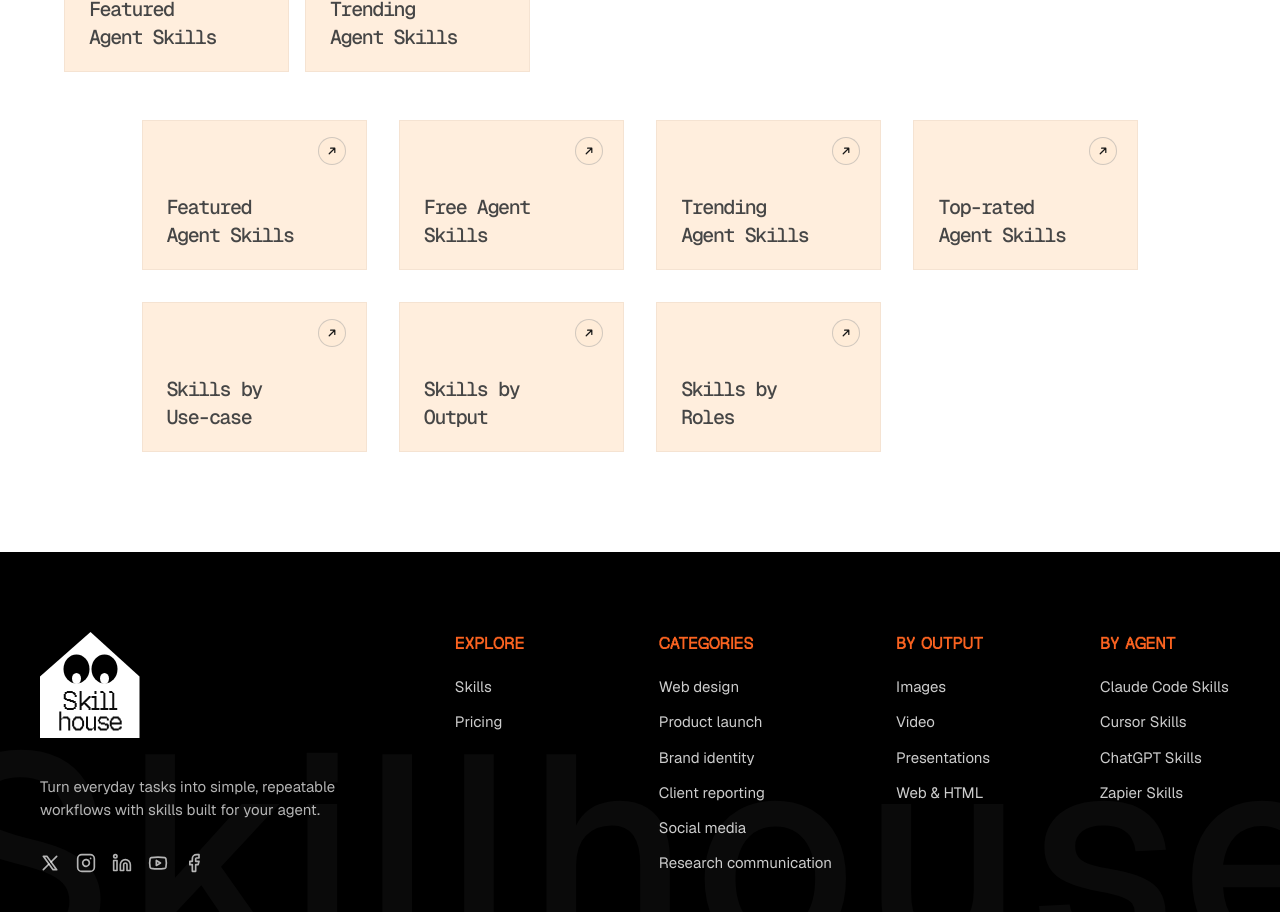
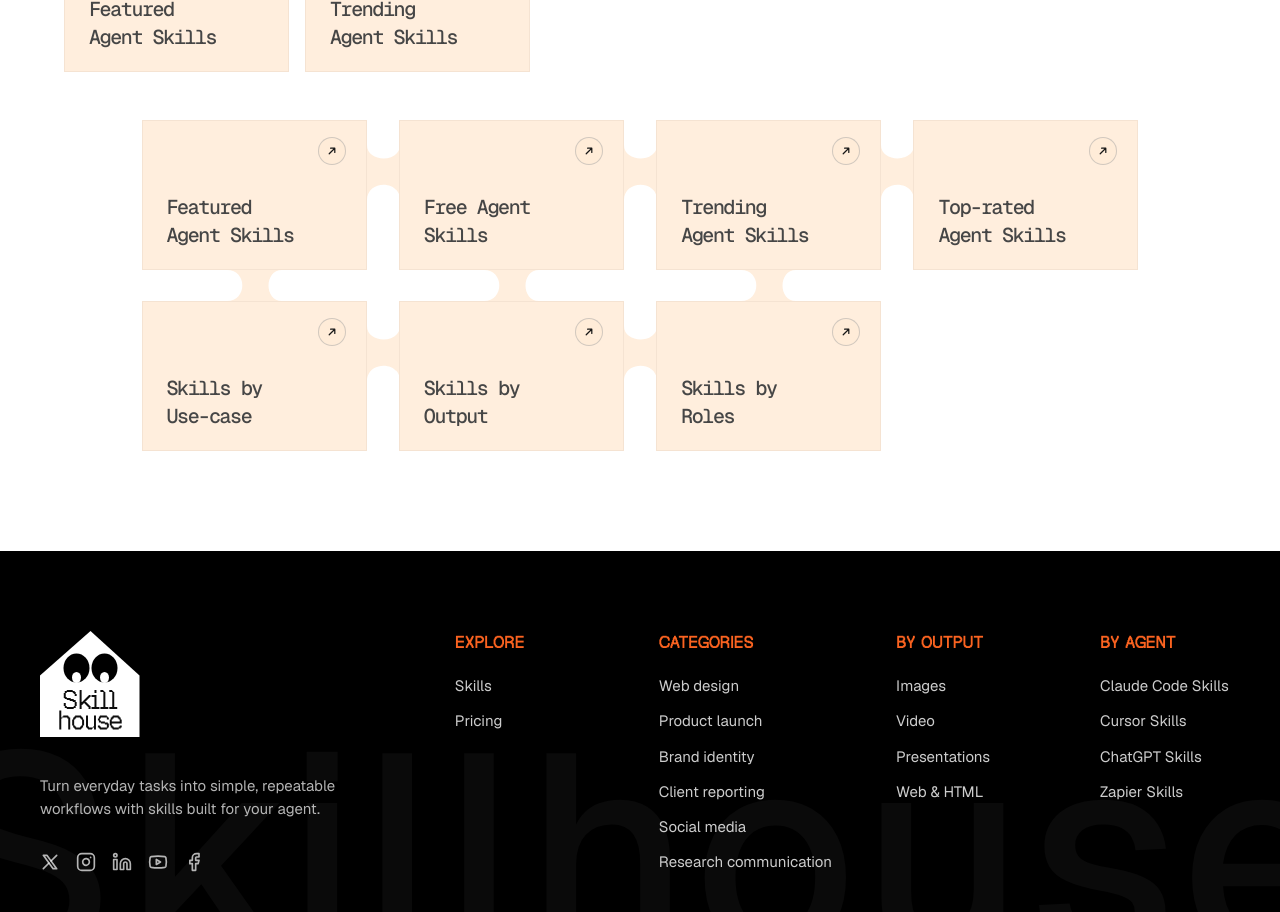
Before and after one commit to Cannon-Leo/Skillhouse, a Next.js app: page /design-system in a window 1280 px wide. Shown: the part 10160-11072 px from the top of the page. Built offline with nearby package versions, Linux system fonts and the light colour scheme.

Commit message:
feat(category-grid): refine cross-bridges to only connect adjacent cards across desktop, tablet, and mobile

```diff
--- a/src/components/features/CategorySkillGrid.module.css
+++ b/src/components/features/CategorySkillGrid.module.css
@@ -7,32 +7,147 @@
   box-sizing: border-box;
 }
 
-/* Desktop layout (default): clean 4-column grid with exact Figma dimensions */
+/* ==========================================================================
+   Desktop View (> 1024px)
+   4 columns x 2 rows
+   Cards: 225px wide x 150px high
+   Gaps: 32px column-gap, 31px row-gap
+   ========================================================================== */
 .cardGrid {
   display: grid;
   grid-template-columns: repeat(4, 225px);
-  gap: 32px;
+  column-gap: 32px;
+  row-gap: 31px;
   justify-content: space-between;
   position: relative;
   z-index: 1;
 }
 
-/* Tablet view (screens <= 1024px): 2 columns, fluid card width, clean touch spacing */
-@media (max-width: 1024px) {
+/* Bridge overlays */
+.decorationsOverlay {
+  position: absolute;
+  top: 0;
+  left: 0;
+  width: 100%;
+  height: 100%;
+  pointer-events: none;
+  z-index: 0;
+}
+
+.bridgeV {
+  position: absolute;
+  width: 33px;
+  height: 55px;
+  display: block;
+}
+
+.bridgeH {
+  position: absolute;
+  width: 55px;
+  height: 31px;
+  display: block;
+}
+
+/* Desktop horizontal bridge positions between cards */
+/* Row 1: 3 bridges between 4 cards */
+.dBridgeV1_1 { left: 225px; top: 25px; }
+.dBridgeV1_2 { left: 482px; top: 25px; }
+.dBridgeV1_3 { left: 739px; top: 25px; }
+
+/* Row 2: 2 bridges between 3 cards (Card 5 - Card 6 - Card 7; slot 8 is empty so no bridge to empty space) */
+.dBridgeV2_1 { left: 225px; top: 206px; }
+.dBridgeV2_2 { left: 482px; top: 206px; }
+
+/* Desktop vertical bridges between Row 1 and Row 2 */
+/* Under Card 1, Card 2, Card 3 (connecting to Card 5, Card 6, Card 7) */
+.dBridgeH1 { left: 85px; top: 150px; }
+.dBridgeH2 { left: 342px; top: 150px; }
+.dBridgeH3 { left: 599px; top: 150px; }
+
+/* Tablet & Mobile containers hidden on desktop */
+.tabletDecorations {
+  display: none;
+}
+
+.mobileDecorations {
+  display: none;
+}
+
+/* ==========================================================================
+   Tablet View (641px - 1024px)
+   2 columns: (Card 1, Card 2), (Card 3, Card 4), (Card 5, Card 6), (Card 7)
+   Joined with responsive bridges between cards!
+   ========================================================================== */
+@media (max-width: 1024px) and (min-width: 641px) {
   .gridWrapper {
-    max-width: 100%;
+    max-width: 600px;
   }
 
   .cardGrid {
-    grid-template-columns: repeat(2, minmax(0, 1fr));
-    gap: 16px;
+    grid-template-columns: repeat(2, 1fr);
+    column-gap: 32px;
+    row-gap: 31px;
   }
+
+  .desktopDecorations {
+    display: none;
+  }
+
+  .tabletDecorations {
+    display: block;
+  }
+
+  /* Tablet horizontal bridge centered between col 1 and col 2 */
+  .tBridgeV {
+    left: calc(50% - 16px);
+  }
+  .tBridgeV1 { top: 48px; }
+  .tBridgeV2 { top: 229px; }
+  .tBridgeV3 { top: 410px; }
+
+  /* Tablet vertical bridges between rows */
+  .tBridgeH_Col1 { left: calc(25% - 27px); }
+  .tBridgeH_Col2 { left: calc(75% - 27px); }
+
+  .tBridgeH_Row1_1 { top: 150px; }
+  .tBridgeH_Row1_2 { top: 150px; }
+  .tBridgeH_Row2_1 { top: 331px; }
+  .tBridgeH_Row2_2 { top: 331px; }
+  /* Under Card 5 connecting to Card 7 */
+  .tBridgeH_Row3_1 { top: 512px; }
 }
 
-/* Mobile view (screens <= 640px): 1 column stack, tactile touch targets */
+/* ==========================================================================
+   Mobile View (<= 640px)
+   1 column stack: Card 1 -> Card 2 -> ... -> Card 7
+   Joined vertically with the cross-bridges between each stacked card!
+   ========================================================================== */
 @media (max-width: 640px) {
   .cardGrid {
     grid-template-columns: 1fr;
-    gap: 12px;
+    row-gap: 31px;
   }
+
+  .desktopDecorations {
+    display: none;
+  }
+
+  .tabletDecorations {
+    display: none;
+  }
+
+  .mobileDecorations {
+    display: block;
+  }
+
+  /* Vertical bridges centered horizontally between each stacked card */
+  .mBridgeH {
+    left: calc(50% - 27px);
+  }
+  .mBridgeH1 { top: 120px; }
+  .mBridgeH2 { top: 271px; }
+  .mBridgeH3 { top: 422px; }
+  .mBridgeH4 { top: 573px; }
+  .mBridgeH5 { top: 724px; }
+  .mBridgeH6 { top: 875px; }
 }
--- a/src/components/features/CategorySkillGrid.tsx
+++ b/src/components/features/CategorySkillGrid.tsx
@@ -1,6 +1,7 @@
 "use client";
 
 import React from "react";
+import Image from "next/image";
 import { CategorySkillCard } from "./CategorySkillCard";
 import styles from "./CategorySkillGrid.module.css";
 
@@ -42,6 +43,103 @@ export const CategorySkillGrid: React.FC<CategorySkillGridProps> = ({
       style={style}
       data-testid="category-skill-grid"
     >
+      {/* =========================================================================
+          Desktop Cross-Bridges:
+          Strictly only connecting real adjacent cards.
+          No trailing bridges into the empty 8th slot!
+          ========================================================================= */}
+      <div className={`${styles.decorationsOverlay} ${styles.desktopDecorations}`} aria-hidden="true">
+        {/* Row 1 horizontal connectors (Card 1 - Card 2 - Card 3 - Card 4) */}
+        <div className={`${styles.bridgeV} ${styles.dBridgeV1_1}`}>
+          <Image src="/figma/grid_bridge_v_ffeedd.svg" alt="" width={33} height={55} unoptimized />
+        </div>
+        <div className={`${styles.bridgeV} ${styles.dBridgeV1_2}`}>
+          <Image src="/figma/grid_bridge_v_ffeedd.svg" alt="" width={33} height={55} unoptimized />
+        </div>
+        <div className={`${styles.bridgeV} ${styles.dBridgeV1_3}`}>
+          <Image src="/figma/grid_bridge_v_ffeedd.svg" alt="" width={33} height={55} unoptimized />
+        </div>
+
+        {/* Row 2 horizontal connectors (Card 5 - Card 6 - Card 7). Slot 8 is empty so no 3rd bridge! */}
+        <div className={`${styles.bridgeV} ${styles.dBridgeV2_1}`}>
+          <Image src="/figma/grid_bridge_v_ffeedd.svg" alt="" width={33} height={55} unoptimized />
+        </div>
+        <div className={`${styles.bridgeV} ${styles.dBridgeV2_2}`}>
+          <Image src="/figma/grid_bridge_v_ffeedd.svg" alt="" width={33} height={55} unoptimized />
+        </div>
+
+        {/* Vertical connectors between Row 1 and Row 2 (under Card 1, 2, 3 connecting to 5, 6, 7). No bridge under Card 4! */}
+        <div className={`${styles.bridgeH} ${styles.dBridgeH1}`}>
+          <Image src="/figma/grid_bridge_h_ffeedd.svg" alt="" width={55} height={31} unoptimized />
+        </div>
+        <div className={`${styles.bridgeH} ${styles.dBridgeH2}`}>
+          <Image src="/figma/grid_bridge_h_ffeedd.svg" alt="" width={55} height={31} unoptimized />
+        </div>
+        <div className={`${styles.bridgeH} ${styles.dBridgeH3}`}>
+          <Image src="/figma/grid_bridge_h_ffeedd.svg" alt="" width={55} height={31} unoptimized />
+        </div>
+      </div>
+
+      {/* =========================================================================
+          Tablet Cross-Bridges (2 columns joined together):
+          Horizontal bridges between col 1 & 2.
+          Vertical bridges between rows.
+          ========================================================================= */}
+      <div className={`${styles.decorationsOverlay} ${styles.tabletDecorations}`} aria-hidden="true">
+        {/* Horizontal bridges between Col 1 and Col 2 */}
+        <div className={`${styles.bridgeV} ${styles.tBridgeV} ${styles.tBridgeV1}`}>
+          <Image src="/figma/grid_bridge_v_ffeedd.svg" alt="" width={33} height={55} unoptimized />
+        </div>
+        <div className={`${styles.bridgeV} ${styles.tBridgeV} ${styles.tBridgeV2}`}>
+          <Image src="/figma/grid_bridge_v_ffeedd.svg" alt="" width={33} height={55} unoptimized />
+        </div>
+        <div className={`${styles.bridgeV} ${styles.tBridgeV} ${styles.tBridgeV3}`}>
+          <Image src="/figma/grid_bridge_v_ffeedd.svg" alt="" width={33} height={55} unoptimized />
+        </div>
+
+        {/* Vertical bridges between rows */}
+        <div className={`${styles.bridgeH} ${styles.tBridgeH_Col1} ${styles.tBridgeH_Row1_1}`}>
+          <Image src="/figma/grid_bridge_h_ffeedd.svg" alt="" width={55} height={31} unoptimized />
+        </div>
+        <div className={`${styles.bridgeH} ${styles.tBridgeH_Col2} ${styles.tBridgeH_Row1_2}`}>
+          <Image src="/figma/grid_bridge_h_ffeedd.svg" alt="" width={55} height={31} unoptimized />
+        </div>
+        <div className={`${styles.bridgeH} ${styles.tBridgeH_Col1} ${styles.tBridgeH_Row2_1}`}>
+          <Image src="/figma/grid_bridge_h_ffeedd.svg" alt="" width={55} height={31} unoptimized />
+        </div>
+        <div className={`${styles.bridgeH} ${styles.tBridgeH_Col2} ${styles.tBridgeH_Row2_2}`}>
+          <Image src="/figma/grid_bridge_h_ffeedd.svg" alt="" width={55} height={31} unoptimized />
+        </div>
+        <div className={`${styles.bridgeH} ${styles.tBridgeH_Col1} ${styles.tBridgeH_Row3_1}`}>
+          <Image src="/figma/grid_bridge_h_ffeedd.svg" alt="" width={55} height={31} unoptimized />
+        </div>
+      </div>
+
+      {/* =========================================================================
+          Mobile Cross-Bridges (1 column stack joined together vertically):
+          ========================================================================= */}
+      <div className={`${styles.decorationsOverlay} ${styles.mobileDecorations}`} aria-hidden="true">
+        <div className={`${styles.bridgeH} ${styles.mBridgeH} ${styles.mBridgeH1}`}>
+          <Image src="/figma/grid_bridge_h_ffeedd.svg" alt="" width={55} height={31} unoptimized />
+        </div>
+        <div className={`${styles.bridgeH} ${styles.mBridgeH} ${styles.mBridgeH2}`}>
+          <Image src="/figma/grid_bridge_h_ffeedd.svg" alt="" width={55} height={31} unoptimized />
+        </div>
+        <div className={`${styles.bridgeH} ${styles.mBridgeH} ${styles.mBridgeH3}`}>
+          <Image src="/figma/grid_bridge_h_ffeedd.svg" alt="" width={55} height={31} unoptimized />
+        </div>
+        <div className={`${styles.bridgeH} ${styles.mBridgeH} ${styles.mBridgeH4}`}>
+          <Image src="/figma/grid_bridge_h_ffeedd.svg" alt="" width={55} height={31} unoptimized />
+        </div>
+        <div className={`${styles.bridgeH} ${styles.mBridgeH} ${styles.mBridgeH5}`}>
+          <Image src="/figma/grid_bridge_h_ffeedd.svg" alt="" width={55} height={31} unoptimized />
+        </div>
+        <div className={`${styles.bridgeH} ${styles.mBridgeH} ${styles.mBridgeH6}`}>
+          <Image src="/figma/grid_bridge_h_ffeedd.svg" alt="" width={55} height={31} unoptimized />
+        </div>
+      </div>
+
+      {/* Interactive Cards Grid */}
       <div className={styles.cardGrid}>
         {categories.map((cat) => (
           <CategorySkillCard
```
Also changed, not shown: 1 other file (tests, documents, lock files or other folders).
